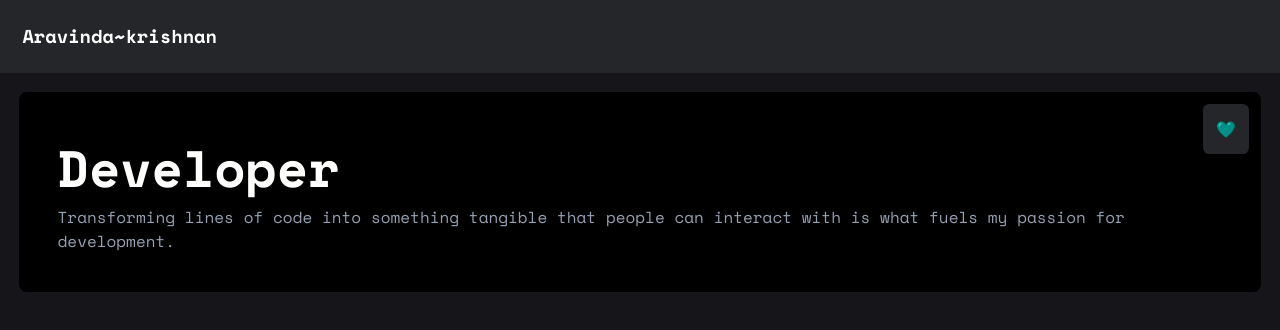
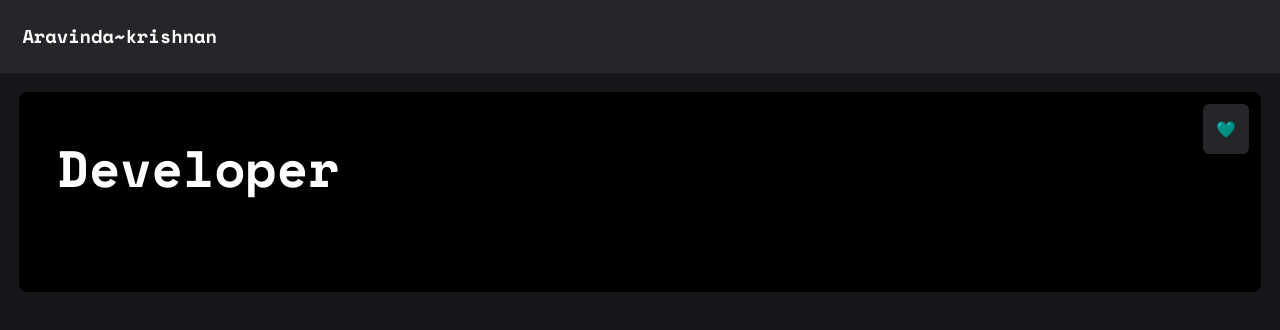
Before and after one commit to Aravindakrishnan/portfolio, a React app: page / in a window 1280 px wide. Shown: the top 330 px of the page. Built offline with nearby package versions, Linux system fonts and the light colour scheme; the HTML template or start-up script is replaced by a standard one.

Commit message:
Modified Header.css

```diff
--- a/src/components/Header/Header.css
+++ b/src/components/Header/Header.css
@@ -12,7 +12,7 @@
 }
 
 .header__desc {
-    color: var(--paragraph);
+    color: var(--hacker-color);
 }
 
 .header__icon {
```
